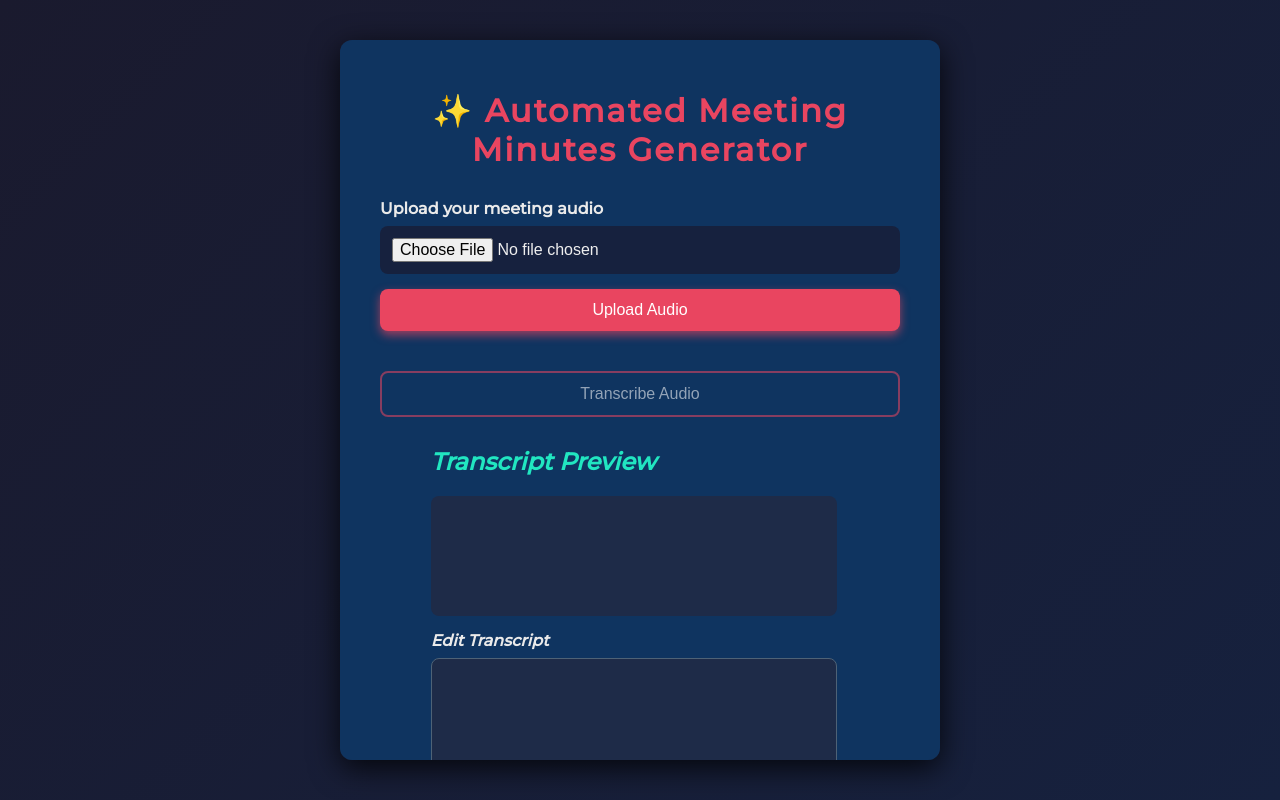
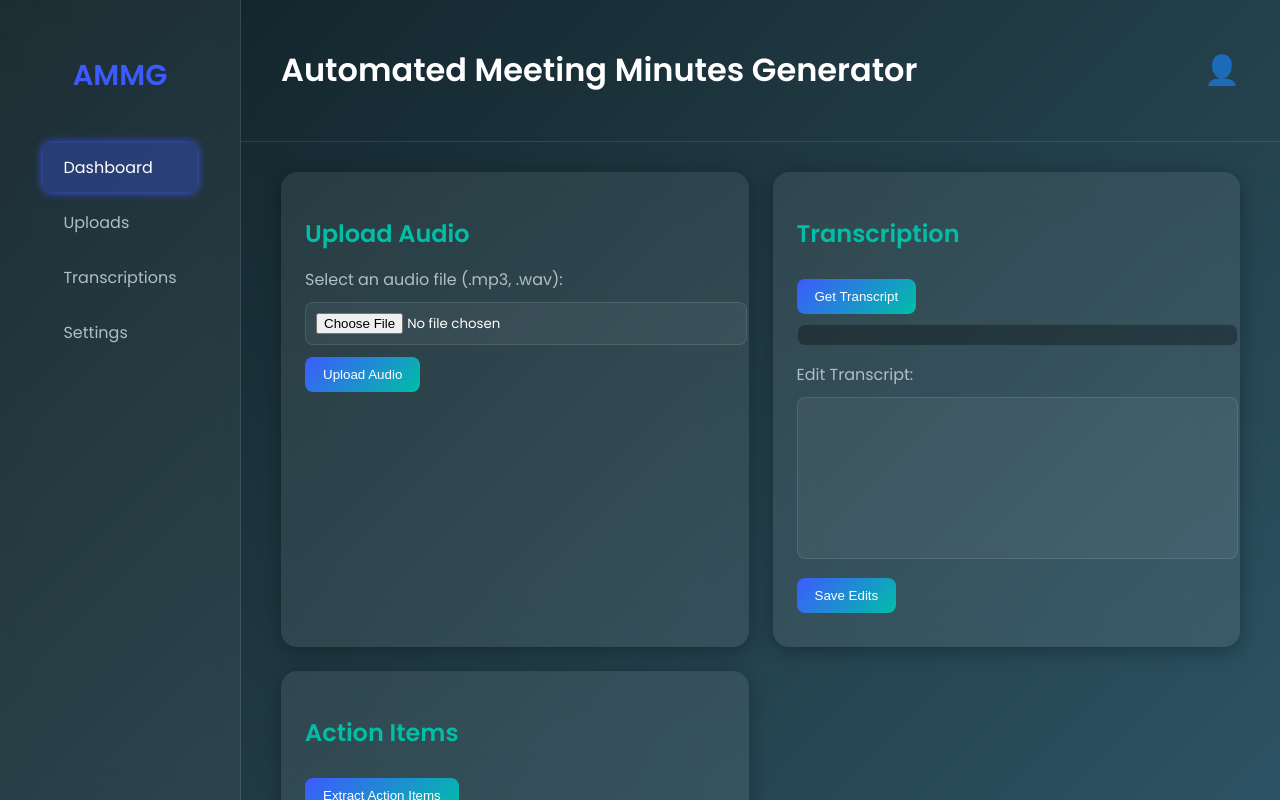
Before and after one commit to kiran-kumarb/automated_meeting_minutes_generator, a website: page public/index.html in a window 1280 px wide. Drawn offline with Linux system fonts and the light colour scheme.

Commit message:
modfied UI

```diff
--- a/public/index.html
+++ b/public/index.html
@@ -2,42 +2,198 @@
 <html lang="en">
 <head>
   <meta charset="UTF-8" />
-  <title>Meeting Minutes Generator</title>
-  <link rel="stylesheet" href="style.css" />
+  <title>Automated Meeting Minutes Generator</title>
+  <link rel="stylesheet" href="style.css">
+  <link href="https://fonts.googleapis.com/css2?family=Poppins:wght@300;400;500;600&display=swap" rel="stylesheet">
 </head>
 <body>
-  <main class="container">
-    <h1 class="title">✨ Automated Meeting Minutes Generator</h1>
+  <div class="dashboard">
+    <!-- Sidebar -->
+    <aside class="sidebar">
+      <h2 class="logo">AMMG</h2>
+      <nav class="nav-links">
+        <a href="#" class="active">Dashboard</a>
+        <a href="#">Uploads</a>
+        <a href="#">Transcriptions</a>
+        <a href="#">Settings</a>
+      </nav>
+    </aside>
 
-    <form id="upload-form" class="form">
-      <label for="audio" class="label">Upload your meeting audio</label>
-      <input type="file" id="audio" name="audio" accept=".mp3,.wav,audio/*" required class="file-input" />
-      <button type="submit" class="btn primary">Upload Audio</button>
-    </form>
+    <!-- Main Area -->
+    <main class="main-content">
+      <!-- Header -->
+      <header class="header">
+        <h1>Automated Meeting Minutes Generator</h1>
+        <div class="user-icon">👤</div>
+      </header>
 
-    <div id="loading-message" style="display:none; color: blue; font-weight: bold; margin-top: 10px;">Transcribing please wait...</div>
-    <button id="transcribe-btn" disabled class="btn secondary">Transcribe Audio</button>
+      <!-- Panels -->
+      <section class="content-grid">
+        <!-- Upload Panel -->
+        <div class="glass-card">
+          <h2>Upload Audio</h2>
+          <form id="upload-form">
+            <label for="audio">Select an audio file (.mp3, .wav):</label>
+            <input type="file" id="audio" name="audio" accept=".mp3,.wav,audio/*" required />
+            <button type="button" id="upload-btn">Upload Audio</button>
+          </form>
+          <div id="upload-status"></div>
+        </div>
 
-    <div id="loading-indicator" class="loading" hidden>
+        <!-- Transcript Panel -->
+        <div class="glass-card">
+          <h2>Transcription</h2>
+          <button id="transcribe-btn" disabled>Get Transcript</button>
+          <pre id="transcript-preview"></pre>
 
+          <label for="edit-transcript-text">Edit Transcript:</label>
+          <textarea id="edit-transcript-text" rows="7" disabled></textarea>
+          <button id="save-edit-btn" disabled>Save Edits</button>
+          <div id="edit-status"></div>
+        </div>
 
-    <section class="output">
-      <h2 class="section-title">Transcript Preview</h2>
-      <pre id="transcript-preview" class="transcript"></pre>
+        <!-- Action Items Panel -->
+        <div class="glass-card">
+          <h2>Action Items</h2>
+          <button id="extract-actions-btn" disabled>Extract Action Items</button>
+          <div id="action-items-label"></div>
+          <pre id="action-items-list"></pre>
+        </div>
+      </section>
+    </main>
+  </div>
 
-      <label for="edit-transcript-text" class="label">Edit Transcript</label>
-      <textarea id="edit-transcript-text" rows="6" disabled class="textarea"></textarea>
-      <button id="save-edit-btn" disabled class="btn primary">Save Transcript</button>
-      <div id="edit-status" class="status"></div>
+  <!-- Original Script (unchanged) -->
+  <script>
+    const form = document.getElementById("upload-form");
+    const statusDiv = document.getElementById("upload-status");
+    const transcribeBtn = document.getElementById("transcribe-btn");
+    const transcriptPreview = document.getElementById("transcript-preview");
+    const editTextarea = document.getElementById("edit-transcript-text");
+    const saveEditBtn = document.getElementById("save-edit-btn");
+    const editStatus = document.getElementById("edit-status");
+    const extractActionsBtn = document.getElementById("extract-actions-btn");
+    const actionItemsLabel = document.getElementById("action-items-label");
+    const actionItemsList = document.getElementById("action-items-list");
+    let lastUploadedFilename = null;
 
-      <button id="extract-actions-btn" disabled class="btn accent">Extract Action Items</button>
-      <div id="action-items-label" class="status"></div>
-      <pre id="action-items-list" class="transcript"></pre>
-    </section>
+    const uploadBtn = document.getElementById("upload-btn");
+    uploadBtn.addEventListener("click", async () => {
+      form.addEventListener("submit", async (e) => {
+        e.preventDefault();
+      });
 
-    <div id="upload-status" class="status"></div>
-  </main>
+      statusDiv.textContent = "";
+      transcriptPreview.textContent = "";
+      editTextarea.value = "";
+      editTextarea.disabled = true;
+      saveEditBtn.disabled = true;
+      extractActionsBtn.disabled = true;
+      if (!document.getElementById("audio").files.length) {
+        statusDiv.textContent = "Please select an audio file.";
+        transcribeBtn.disabled = true;
+        return;
+      }
 
-  <script src="app.js"></script>
+      const formData = new FormData();
+      formData.append("audio", document.getElementById("audio").files[0]);
+
+      try {
+        const res = await fetch("http://localhost:3000/upload", {
+          method: "POST",
+          body: formData,
+        });
+        if (!res.ok) {
+          statusDiv.textContent = "Upload failed: " + (await res.text());
+          transcribeBtn.disabled = true;
+        } else {
+          const json = await res.json();
+          statusDiv.textContent = "Upload succeeded: " + json.filename;
+          lastUploadedFilename = json.filename;
+          transcribeBtn.disabled = false;
+        }
+      } catch (err) {
+        statusDiv.textContent = "Error: " + err.message;
+        transcribeBtn.disabled = true;
+      }
+    });
+
+    transcribeBtn.addEventListener("click", async () => {
+      if (!lastUploadedFilename) return;
+      try {
+        const res = await fetch("http://localhost:3000/transcribe", {
+          method: "POST",
+          headers: { "Content-Type": "application/json" },
+          body: JSON.stringify({ filename: lastUploadedFilename }),
+        });
+        if (!res.ok) {
+          transcriptPreview.textContent = "Failed to get transcript.";
+          editTextarea.disabled = true;
+          saveEditBtn.disabled = true;
+        } else {
+          const data = await res.json();
+          transcriptPreview.textContent = data.transcript;
+          editTextarea.value = data.transcript;
+          editTextarea.disabled = false;
+          saveEditBtn.disabled = false;
+        }
+      } catch (err) {
+        transcriptPreview.textContent = "Error: " + err.message;
+        editTextarea.disabled = true;
+        saveEditBtn.disabled = true;
+      }
+    });
+
+    saveEditBtn.addEventListener("click", async () => {
+      if (!lastUploadedFilename || !editTextarea.value.trim()) return;
+      try {
+        const res = await fetch("http://localhost:3000/edit-transcript", {
+          method: "POST",
+          headers: { "Content-Type": "application/json" },
+          body: JSON.stringify({ filename: lastUploadedFilename, transcript: editTextarea.value }),
+        });
+        if (!res.ok) {
+          editStatus.textContent = "Failed to save edits.";
+          extractActionsBtn.disabled = true;
+        } else {
+          editStatus.textContent = "Transcript saved! You can now extract action items.";
+          extractActionsBtn.disabled = false;
+        }
+      } catch (err) {
+        editStatus.textContent = "Error: " + err.message;
+        extractActionsBtn.disabled = true;
+      }
+    });
+
+    extractActionsBtn.addEventListener("click", async () => {
+      const transcript = editTextarea.value.trim();
+      if (!transcript) {
+        actionItemsLabel.textContent = "No transcript to process.";
+        return;
+      }
+      try {
+        const res = await fetch("http://localhost:3000/extract-actions", {
+          method: "POST",
+          headers: { "Content-Type": "application/json" },
+          body: JSON.stringify({ transcript }),
+        });
+        if (!res.ok) {
+          actionItemsLabel.textContent = "Failed to extract action items.";
+          actionItemsList.textContent = "";
+        } else {
+          const data = await res.json();
+          actionItemsLabel.textContent = `Extracted ${data.total} Action Items:`;
+          if (data.actionItems.length) {
+            actionItemsList.textContent = data.actionItems.map((a, i) => `${i + 1}. ${a}`).join("\n");
+          } else {
+            actionItemsList.textContent = "(No actionable items detected)";
+          }
+        }
+      } catch (err) {
+        actionItemsLabel.textContent = "Error extracting action items.";
+        actionItemsList.textContent = err.message;
+      }
+    });
+  </script>
 </body>
 </html>
--- a/public/style.css
+++ b/public/style.css
@@ -1,176 +1,150 @@
-@import url('https://fonts.googleapis.com/css2?family=Montserrat:wght@500&display=swap');
-
-* {
-  box-sizing: border-box;
+/* ===== General Theme ===== */
+body {
+  margin: 0;
+  font-family: 'Poppins', sans-serif;
+  background: linear-gradient(135deg, #0f2027, #203a43, #2c5364);
+  color: #fff;
+  display: flex;
+  height: 100vh;
 }
 
-body {
-  background: linear-gradient(135deg, #1a1a2e, #16213e);
-  color: #eaeaea;
-  font-family: 'Montserrat', sans-serif;
-  margin: 0;
-  min-height: 100vh;
+/* ===== Layout ===== */
+.dashboard {
   display: flex;
-  align-items: center;
-  justify-content: center;
-  padding: 20px;
+  width: 100%;
 }
 
-.container {
-  background: #0f3460;
-  max-width: 600px;
-  width: 100%;
-  border-radius: 12px;
-  padding: 30px 40px;
-  box-shadow: 0 8px 30px rgba(0, 0, 0, 0.8);
-  overflow-y: auto;
-  max-height: 90vh;
+.sidebar {
+  width: 220px;
+  background: rgba(255, 255, 255, 0.06);
+  backdrop-filter: blur(12px);
+  display: flex;
+  flex-direction: column;
+  align-items: center;
+  padding: 30px 10px;
+  border-right: 1px solid rgba(255, 255, 255, 0.1);
 }
 
-.title {
-  text-align: center;
-  margin-bottom: 30px;
-  font-size: 2rem;
-  color: #e94560;
-  user-select: none;
-  letter-spacing: 2px;
+.logo {
+  font-size: 1.8em;
+  font-weight: 600;
+  color: #3D5AFE;
+  margin-bottom: 40px;
 }
 
-.form, .output {
-  margin-bottom: 25px;
+.nav-links a {
+  display: block;
+  color: #B0BEC5;
+  text-decoration: none;
+  padding: 12px 20px;
+  border-radius: 8px;
+  transition: all 0.3s ease;
+  margin: 6px 0;
 }
 
-.label {
-  display: block;
-  margin-bottom: 8px;
-  font-weight: 600;
-  color: #eaeaea;
+.nav-links a:hover,
+.nav-links a.active {
+  color: #fff;
+  background: rgba(61, 90, 254, 0.3);
+  box-shadow: 0 0 10px #3D5AFE;
 }
 
-.file-input {
-  width: 100%;
-  padding: 12px;
-  border: none;
-  border-radius: 8px;
-  background: #16213e;
-  color: #eee;
-  cursor: pointer;
-  font-size: 1rem;
-  transition: background 0.3s ease;
+/* ===== Main Area ===== */
+.main-content {
+  flex: 1;
+  display: flex;
+  flex-direction: column;
+  overflow-y: auto;
 }
 
-.file-input:hover {
-  background: #1a1a2e;
+.header {
+  display: flex;
+  justify-content: space-between;
+  align-items: center;
+  padding: 25px 40px;
+  border-bottom: 1px solid rgba(255, 255, 255, 0.1);
 }
 
-.btn {
-  margin-top: 15px;
-  padding: 12px 25px;
-  font-weight: 500;
-  font-size: 1rem;
-  border-radius: 8px;
-  border: none;
-  cursor: pointer;
-  transition: all 0.25s ease;
-  width: 100%;
-  color: white;
-  user-select: none;
+.user-icon {
+  font-size: 1.8em;
+  opacity: 0.8;
 }
 
-.btn:disabled {
-  cursor: not-allowed;
-  opacity: 0.55;
+/* ===== Content ===== */
+.content-grid {
+  display: grid;
+  grid-template-columns: repeat(auto-fit, minmax(360px, 1fr));
+  gap: 24px;
+  padding: 30px 40px;
 }
 
-.primary {
-  background-color: #e94560;
-  box-shadow: 0 4px 10px #e94560aa;
+.glass-card {
+  background: rgba(255, 255, 255, 0.08);
+  backdrop-filter: blur(20px);
+  border-radius: 16px;
+  padding: 24px;
+  box-shadow: 0 4px 20px rgba(0, 0, 0, 0.3);
+  transition: transform 0.2s ease, box-shadow 0.3s ease;
 }
 
-.primary:hover:not(:disabled) {
-  background-color: #ff2e4c;
-  box-shadow: 0 6px 15px #ff2e4ccc;
+.glass-card:hover {
+  transform: translateY(-3px);
+  box-shadow: 0 6px 25px rgba(0, 0, 0, 0.5);
 }
 
-.secondary {
-  background-color: #0f3460;
-  border: 2px solid #e94560;
+h2 {
+  color: #00BFA6;
+  margin-bottom: 16px;
 }
 
-.secondary:hover:not(:disabled) {
-  background-color: #e94560;
-  color: #0f3460;
+label {
+  display: block;
+  margin-top: 12px;
+  color: #B0BEC5;
 }
 
-.accent {
-  background-color: #21e6c1;
-  box-shadow: 0 4px 10px #21e6c1aa;
+input[type="file"],
+textarea,
+pre {
+  width: 100%;
+  margin-top: 10px;
+  background: rgba(255, 255, 255, 0.05);
+  border: 1px solid rgba(255, 255, 255, 0.1);
+  color: #fff;
+  border-radius: 8px;
+  padding: 10px;
+  font-family: 'Poppins', sans-serif;
+  resize: none;
 }
 
-.accent:hover:not(:disabled) {
-  background-color: #17c3b2;
-  box-shadow: 0 6px 15px #17c3b2cc;
+button {
+  background: linear-gradient(135deg, #3D5AFE, #00BFA6);
+  color: #fff;
+  border: none;
+  padding: 10px 18px;
+  border-radius: 8px;
+  margin-top: 12px;
+  font-weight: 500;
+  cursor: pointer;
+  transition: all 0.3s ease;
 }
 
-.transcript {
-  background-color: #1e2b48;
-  padding: 15px;
-  border-radius: 8px;
-  font-family: 'Courier New', Courier, monospace;
-  font-size: 1rem;
-  white-space: pre-wrap;
-  min-height: 120px;
-  height: auto;
-  max-height: 300px;
-  overflow-y: auto;
-  color: #f5f5f5;
-  margin-bottom: 15px;
+button:hover {
+  box-shadow: 0 0 12px #00BFA6;
+  transform: scale(1.03);
 }
 
-.textarea {
-  width: 100%;
-  background-color: #1e2b48;
-  border: 1px solid #4e6276;
-  border-radius: 8px;
-  padding: 12px;
-  color: #f5f5f5;
-  font-family: 'Courier New', Courier, monospace;
-  font-size: 1rem;
-  resize: vertical;
-  min-height: 80px;
-  margin-bottom: 8px;
+#upload-status,
+#edit-status,
+#action-items-label {
+  margin-top: 10px;
+  color: #76ff03;
+  font-size: 0.9em;
 }
 
-.status {
-  min-height: 28px;
-  color: #f8d210;
-  font-weight: 600;
-  margin-bottom: 10px;
-  min-height: 20px;
+pre {
+  background: rgba(0, 0, 0, 0.3);
+  border-radius: 8px;
+  padding: 10px;
+  white-space: pre-wrap;
 }
-
-.loading {
-  display: flex;
-  justify-content: center;
-  align-items: center;
-  color: #21e6c1;
-  font-style: italic;
-  font-weight: 600;
-  margin-top: 10px;
-  gap: 12px;
-}
-
-.spinner {
-  width: 22px;
-  height: 22px;
-  border: 4px solid rgba(33, 230, 193, 0.3);
-  border-top: 4px solid #21e6c1;
-  border-radius: 50%;
-  animation: spin 1.2s linear infinite;
-}
-
-@keyframes spin {
-  to {
-    transform: rotate(360deg);
-  }
-}
```
Also changed, not shown: 13 other files.
